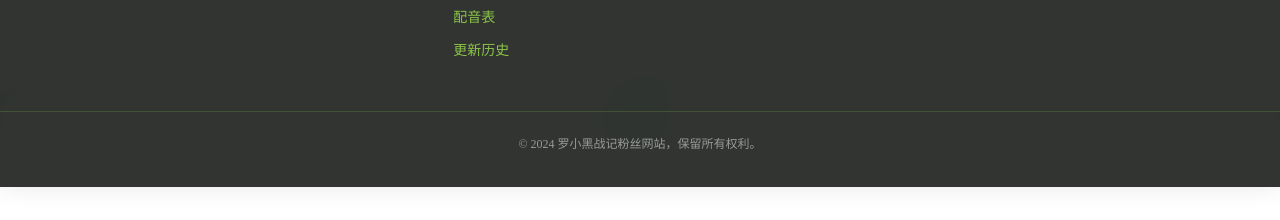
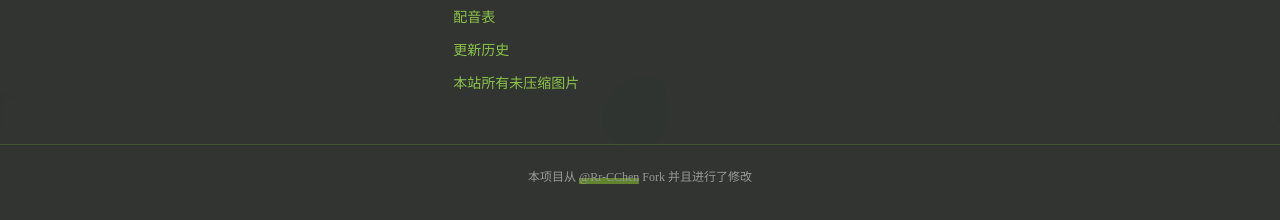
Before and after one commit to SnowBall-Bqiu/I-am-Luo-Xiahei, a website: page index.html in a window 1280 px wide. Shown: the part 2579-2799 px from the top of the page. Before the commit the page ends 2766 px from the top, so only its background shows below. Drawn offline with Linux system fonts and the light colour scheme.

Commit message:
Update index.html
更新首页footer

```diff
--- a/index.html
+++ b/index.html
@@ -5,6 +5,7 @@
     <meta name="viewport" content="width=device-width, initial-scale=1.0">
     <link rel="stylesheet" href="/assets/css/common.css">
     <link rel="stylesheet" href="/assets/css/index.css">
+    <link rel="stylesheet" href="/assets/css/footer.css">
     <title>罗小黑战记</title>
 </head>
 
@@ -112,7 +113,6 @@
         </div>
     </div>
     <div id="footer">
-    <link rel="stylesheet" href="../assets/css/footer.css">
         <div class="footer-content">
             <div class="footer-section">
                 <h3>关于罗小黑战记</h3>
@@ -127,6 +127,7 @@
                 <a href="video.html">视频赏析</a>
                 <a href="dub.html">配音表</a>
                 <a href="history.html">更新历史</a>
+                <a href="../assets/down/nozip.zip">本站所有未压缩图片</a>
             </div>
             <div class="footer-section">
                 <h3>联系信息</h3>
@@ -142,7 +143,7 @@
             </div>
         </div>
         <div class="footer-bottom">
-            <p>© 2024 罗小黑战记粉丝网站，保留所有权利。</p>
+            <p>本项目从 <a href="https://github.com/Rr-CChen/web" target="_blank"style="text-decoration: none; box-shadow: inset 0 -0.5em 0 rgba(173, 255, 47, 0.4);">@Rr-CChen</a> Fork 并且进行了修改</p>
         </div>
     </div>
 </body>
```
